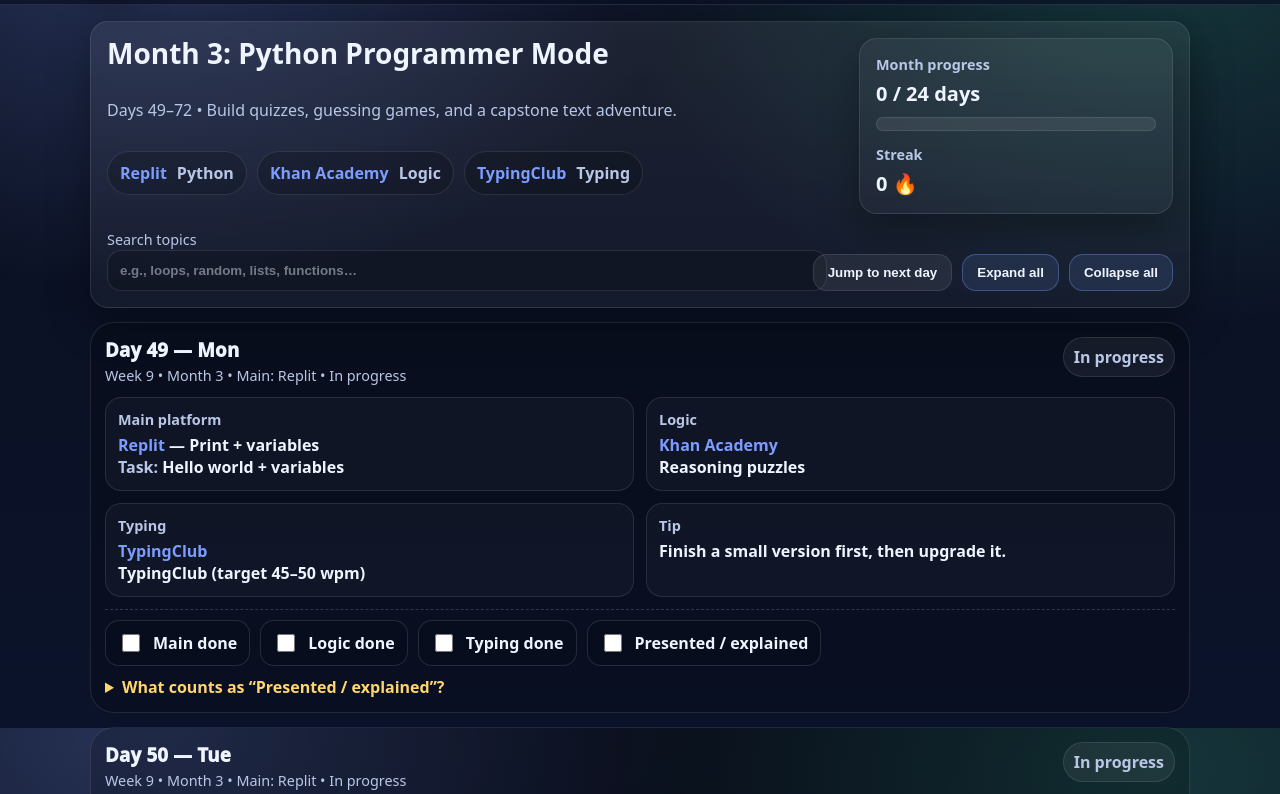
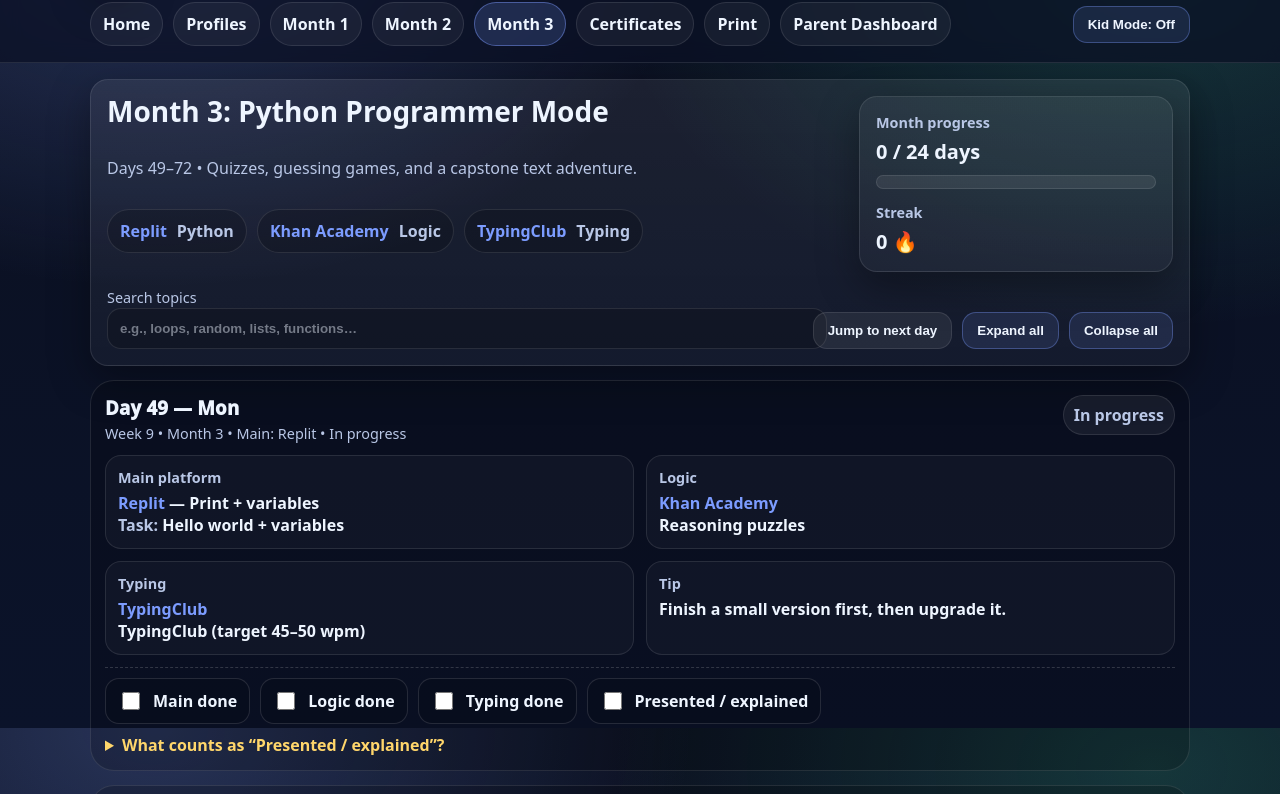
Before and after one commit to youngtekkie/web, a plain HTML site: page month3.html in a window 1280 px wide. Shown: the part 72-866 px from the top of the page. Drawn offline with Linux system fonts and the light colour scheme.

Commit message:
Update navigation and footer text in month3.html

```diff
--- a/month3.html
+++ b/month3.html
@@ -1,4 +1,4 @@
-<!-- FILE: month3.html  (Month 3 / Python) -->
+<!-- FILE: month3.html — NAV UPDATED similarly -->
 <!doctype html>
 <html lang="en-GB">
 <head>
@@ -20,9 +20,11 @@
 
       <nav class="nav" aria-label="Primary">
         <a class="nav__link" href="./index.html">Home</a>
+        <a class="nav__link" href="./profiles.html">Profiles</a>
         <a class="nav__link" href="./month1.html">Month 1</a>
         <a class="nav__link" href="./month2.html">Month 2</a>
         <a class="nav__link is-active" href="./month3.html">Month 3</a>
+        <a class="nav__link" href="./certificates.html">Certificates</a>
         <a class="nav__link" href="./print.html">Print</a>
         <a class="nav__link" href="./dashboard.html">Parent Dashboard</a>
       </nav>
@@ -38,7 +40,7 @@
       <div class="headRow">
         <div class="stack">
           <h1 class="h1">Month 3: Python Programmer Mode</h1>
-          <p class="muted">Days 49–72 • Build quizzes, guessing games, and a capstone text adventure.</p>
+          <p class="muted">Days 49–72 • Quizzes, guessing games, and a capstone text adventure.</p>
           <div class="pillrow">
             <a class="pill" href="https://replit.com" target="_blank" rel="noreferrer"><span class="pill__k">Replit</span><span class="pill__v">Python</span></a>
             <a class="pill" href="https://www.khanacademy.org" target="_blank" rel="noreferrer"><span class="pill__k">Khan Academy</span><span class="pill__v">Logic</span></a>
@@ -77,8 +79,8 @@
   </main>
 
   <footer class="footer wrap">
-    <span class="muted small">Tip: writing clean code is a skill — add comments and test edge cases.</span>
-    <button class="btn btn--danger btn--tiny" id="resetAll" type="button">Reset ticks</button>
+    <span class="muted small">Tip: test edge cases and comment your code.</span>
+    <button class="btn btn--danger btn--tiny" id="resetAll" type="button">Reset active child ticks</button>
   </footer>
 
   <script src="./app.js"></script>
@@ -95,8 +97,7 @@
       expandBtnId: "expandAll",
       collapseBtnId: "collapseAll"
     });
-
-    document.getElementById("resetAll").addEventListener("click", () => YTA.resetAll());
+    document.getElementById("resetAll").addEventListener("click", () => YTA.resetActiveChildTicks());
   </script>
 </body>
 </html>
```
